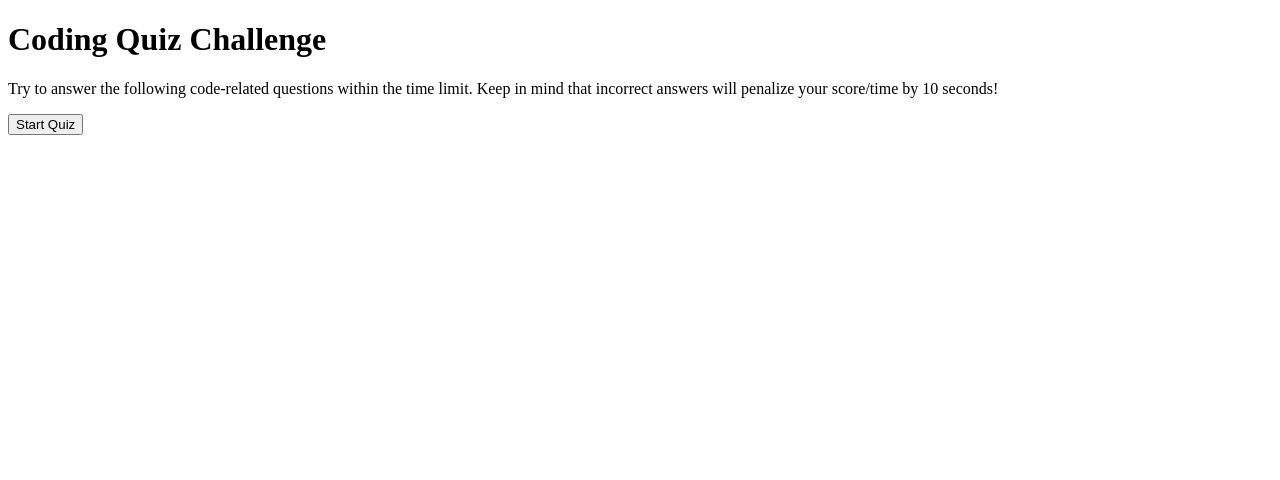
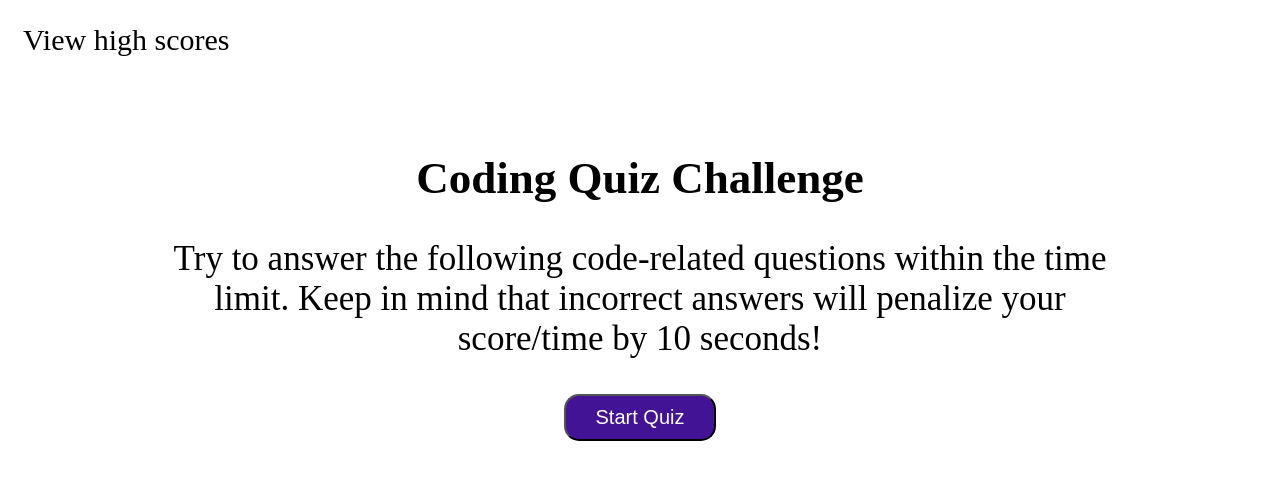
Before and after one commit to mals1230/code-quiz, a plain HTML site: page index.html in a window 1280 px wide. Drawn offline with Linux system fonts and the light colour scheme.

Commit message:
styled opening page

```diff
--- a/assets/style.css
+++ b/assets/style.css
@@ -0,0 +1,38 @@
+h1 {
+    font-size: 45px;
+}
+
+p {
+    font-size: 35px;
+}
+
+button {
+    font-size: 20px;
+}
+
+.high-scores {
+    padding: 15px;
+    font-size: 30px;
+}
+
+.quiz-body {
+    margin: auto;
+    width: 75%;
+    padding-top: 50px;
+    text-align: center;
+
+}
+
+.start {
+    background-color: rgb(67, 19, 149);
+    color: white;
+    border-radius: 15px;
+    padding: 10px;
+    padding-left: 30px;
+    padding-right: 30px;
+    cursor: pointer;
+}
+
+.start:hover {
+    background-color: blueviolet;
+}
--- a/index.html
+++ b/index.html
@@ -4,26 +4,27 @@
     <meta charset="UTF-8">
     <meta http-equiv="X-UA-Compatible" content="IE=edge">
     <meta name="viewport" content="width=device-width, initial-scale=1.0">
-    <title>Code Quiz</title>
+    <link rel="stylesheet" href="./assets/style.css">
+    <title>Mallory's Code Quiz</title>
 </head>
 <body>
 
-    <a hef="high-scores" - this chick had an addition HTML - need to figure out how to combine that here></a>
+    <nav class="high-scores">View high scores</nav>
 
-    <div id="wrapper">
-        <!-- Div for timer -->
-        <div id="currentTime"></div>
-        <!-- Div for quiz content -->
-        <div id="questionsDiv">
-            <h1>Coding Quiz Challenge</h1>
-            <p>Try to answer the following code-related questions within the time limit. Keep in mind that incorrect
-                answers will penalize your score/time by 10 seconds!</p>
-            <ul id="choicesUl"></ul>
-            <!-- Buttons -->
-            <button id="startTime">Start Quiz</button>
+        <div class="quiz-body" id="quiz">
+
+            <div class="currentTime"></div>
+
+            <div class="questions">
+                <h1>Coding Quiz Challenge</h1>
+                <p>Try to answer the following code-related questions within the time limit. Keep in mind that incorrect
+                    answers will penalize your score/time by 10 seconds!</p>
+                <ul class="choices"></ul>
+                <button class="start" id="submit">Start Quiz</button>
+             </div>
         </div>
+        <!-- <div id="results"></div> -->
 
-    </div>
 
 
 </body>
```
Also changed, not shown: assets/script.js (+34 -6 lines), 1 other file.
